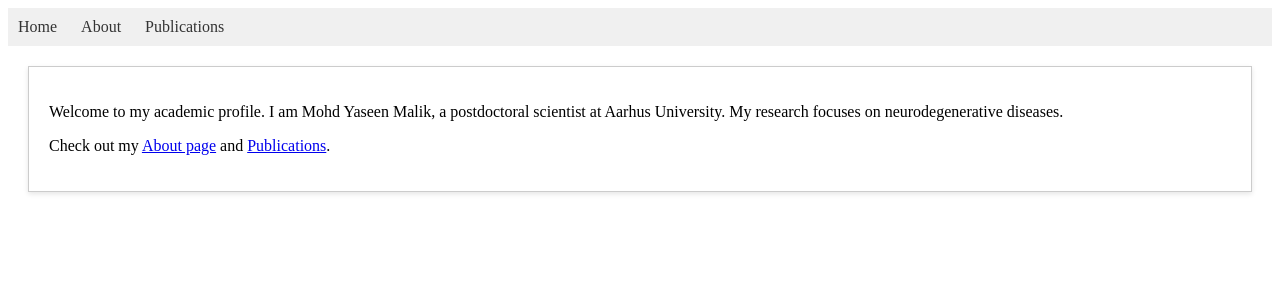
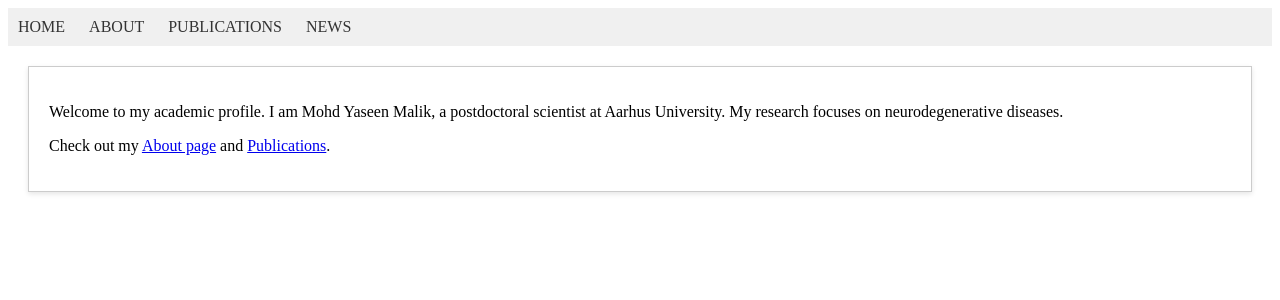
Before and after one commit to MalikYaseenM/Yaseenmalik.github.io, a Jekyll site: the page built from index.md, in a window 1280 px wide. Shown: the top 300 px of the page. Built offline with Jekyll 4.4.1, drawn with Linux system fonts in a browser that asks for light colours.

Commit message:
Update default.html

```diff
--- a/_layouts/default.html
+++ b/_layouts/default.html
@@ -9,9 +9,10 @@
 <body>
   <nav>
     <ul>
-      <li><a href="/">Home</a></li>
-      <li><a href="/about">About</a></li>
-      <li><a href="/publications">Publications</a></li>
+      <li><a href="/">HOME</a></li>
+      <li><a href="/about">ABOUT</a></li>
+      <li><a href="/publications">PUBLICATIONS</a></li>
+      <li><a href="/news">NEWS</a></li>
     </ul>
   </nav>
   <div class="content-box">
```
